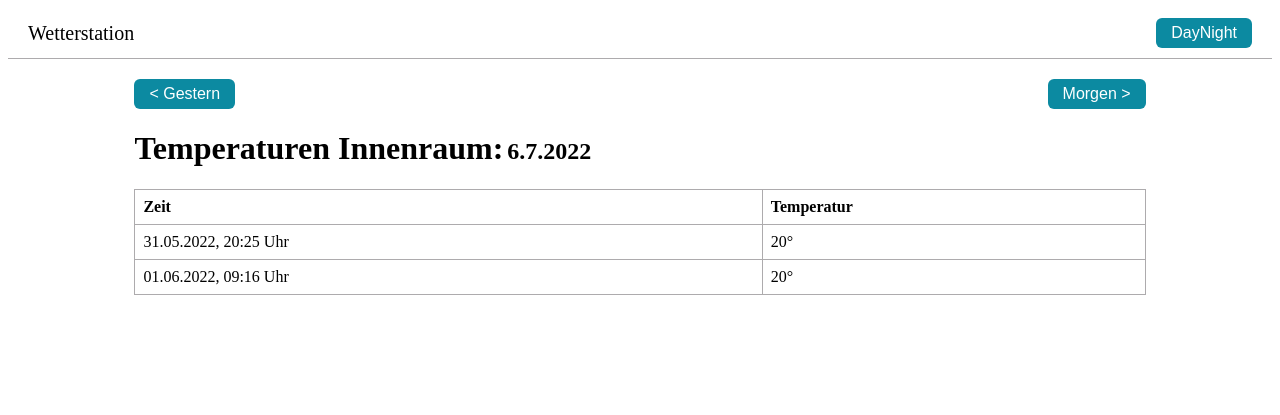
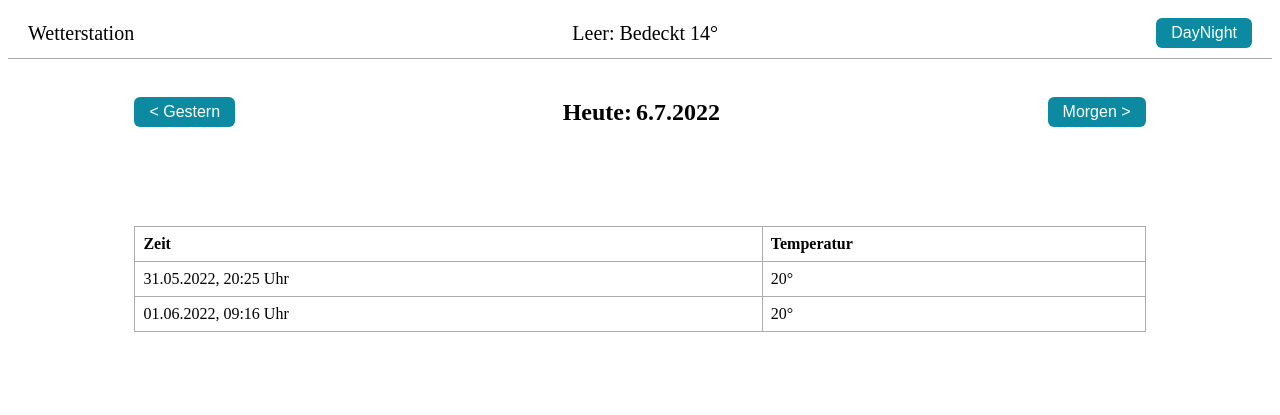
Before and after one commit to LakayFTW/pi-school, a plain HTML site: page index.html in a window 1280 px wide. Drawn offline with Linux system fonts and the light colour scheme.

Commit message:
added new function to write weatherdata to html; created new styles

```diff
--- a/css/style.css
+++ b/css/style.css
@@ -34,6 +34,10 @@
 
 .justify-between{
     justify-content: space-between;
+}
+
+.items-center{
+    align-items: center;
 }
 
 .flex{
@@ -79,3 +83,8 @@ td, th{
 /* tr:nth-child(even){
     background-color: #21252b;
 } */
+
+.py-5{
+    padding-top: 5rem;
+    padding-bottom: 5rem;
+}
--- a/index.html
+++ b/index.html
@@ -13,18 +13,21 @@
 <body id="body" class="light-mode body">
     <div class="header space-x-10 justify-between">
         <p>Wetterstation</p>
+        <div class="inline-block">
+            <p id="weatherdata"></p>
+        </div>
         <button class="button" onclick="handleSwitchDarkLight()">DayNight</button>
     </div>
     <div class="mainview">
-        <div class="justify-between flex">
+        <div class="justify-between flex items-center">
             <button class="button">< Gestern</button>
+            <div class="inline-block">
+                <h2>Heute:</h2>
+                <h2 id="currentDate"></h2>
+            </div>
             <button class="button">Morgen ></button>
         </div>
-        <div name="table">
-            <div class="inline-block">
-                <h1>Temperaturen Innenraum:</h1>
-                <h2 id="currentDate"></h2>
-            </div>
+        <div class="py-5">
             <table id="table">
                 <tr>
                     <th>Zeit</th>
@@ -38,6 +41,6 @@
     window.onload = checkForCookies();
     window.onload = getToday();
     window.onload = getDBEntriesFromJson();
-    // window.onload = getWeatherFromAPI();
+    window.onload = getWeatherFromAPI();
 </script>
 </html>
--- a/js/jsonExtractor.js
+++ b/js/jsonExtractor.js
@@ -20,6 +20,7 @@ function getWeatherFromAPI() {
     })
     .then(jsondata => {
         var json = jsondata;
+        pasteWeatherDataToHeader(jsondata);
     });
 }
 
@@ -54,3 +55,19 @@ function pasteResultToHtmlTable(json){
         table.appendChild(tr)
     }
 }
+
+function pasteWeatherDataToHeader(json){
+    console.log(json.name);
+    console.log(json.weather[0].description);
+    console.log(json.main.temp);
+
+    var city = json.name;
+    var weather = json.weather[0].description;
+    var temp = json.main.temp.toString();
+
+    var newTemp = temp.split(".")[0];
+
+    var w = document.getElementById("weatherdata");
+
+    w.innerText = city + ": " + weather + " " + newTemp + "°";
+}
--- a/json/testdata.json
+++ b/json/testdata.json
@@ -1 +1,44 @@
-{"coord":{"lon":7.461,"lat":53.2316},"weather":[{"id":804,"main":"Clouds","description":"Bedeckt","icon":"04n"}],"base":"stations","main":{"temp":17.57,"feels_like":17.58,"temp_min":15.64,"temp_max":18.89,"pressure":1017,"humidity":84},"visibility":10000,"wind":{"speed":3.42,"deg":107,"gust":6.8},"clouds":{"all":96},"dt":1652820332,"sys":{"type":2,"id":2012959,"country":"DE","sunrise":1652758084,"sunset":1652815514},"timezone":7200,"id":2879697,"name":"Leer","cod":200}
+{
+  "coord": {
+    "lon": 7.461,
+    "lat": 53.2316
+  },
+  "weather": [
+    {
+      "id": 804,
+      "main": "Clouds",
+      "description": "Bedeckt",
+      "icon": "04n"
+    }
+  ],
+  "base": "stations",
+  "main": {
+    "temp": 14.23,
+    "feels_like": 14.16,
+    "temp_min": 13.86,
+    "temp_max": 15.53,
+    "pressure": 1017,
+    "humidity": 94
+  },
+  "visibility": 10000,
+  "wind": {
+    "speed": 5.38,
+    "deg": 245,
+    "gust": 10.78
+  },
+  "clouds": {
+    "all": 100
+  },
+  "dt": 1657137581,
+  "sys": {
+    "type": 2,
+    "id": 2012959,
+    "country": "DE",
+    "sunrise": 1657077073,
+    "sunset": 1657137490
+  },
+  "timezone": 7200,
+  "id": 2879697,
+  "name": "Leer",
+  "cod": 200
+}
```
